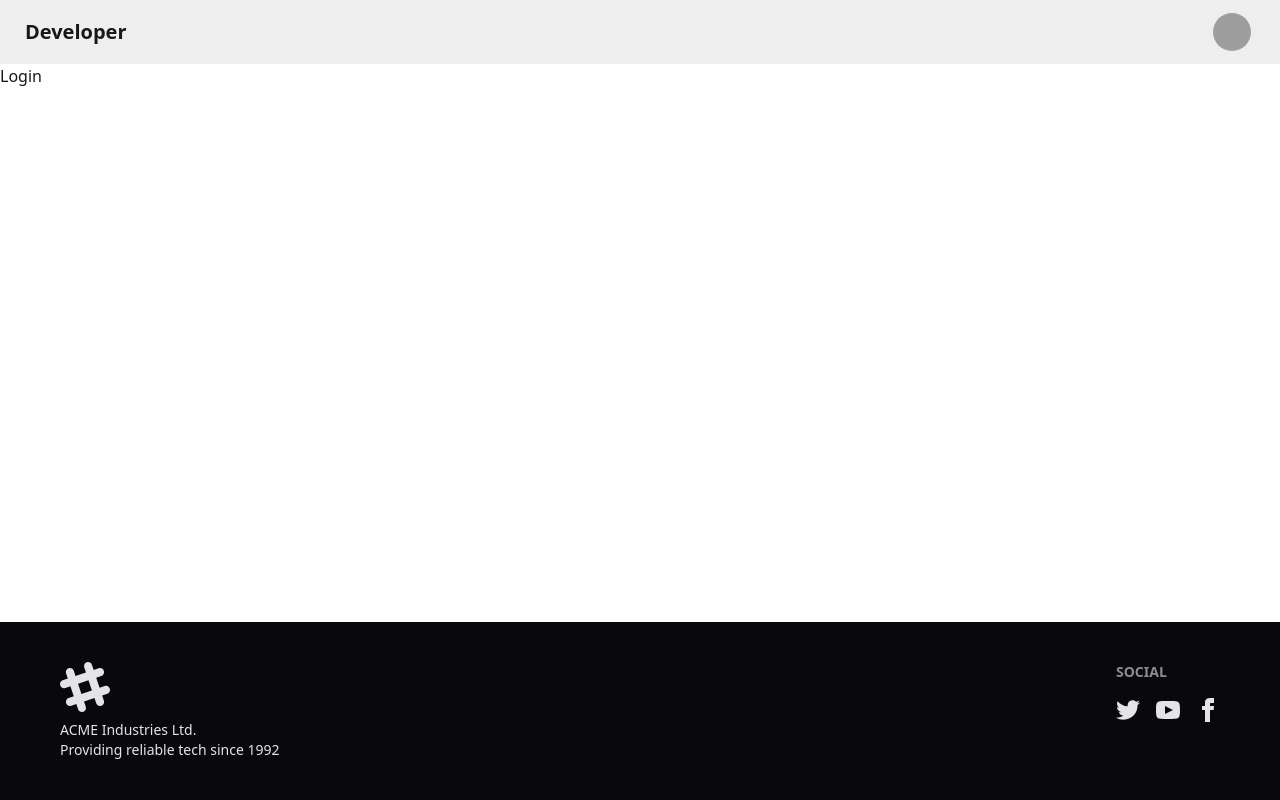
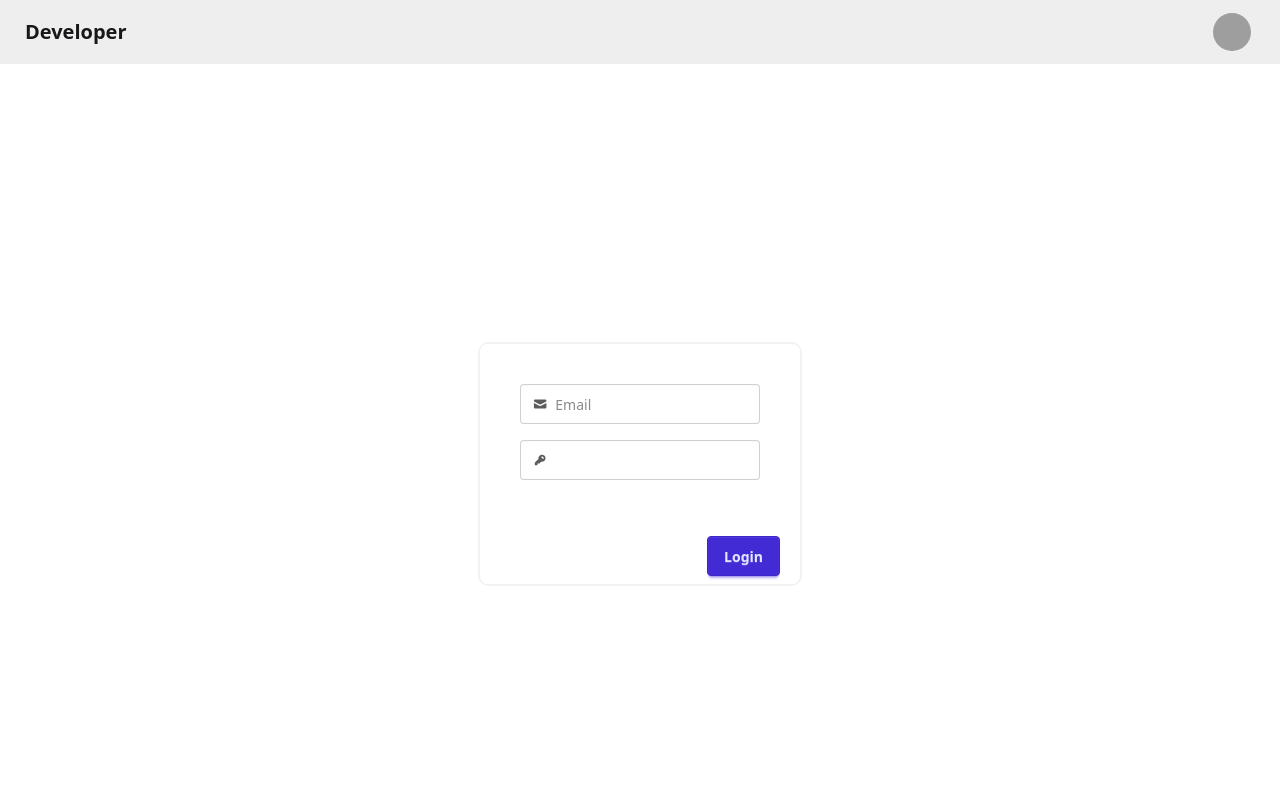
Before and after one commit to SachinBalagam/devTinder-UI, a React (Vite) app: page /login in a window 1280 px wide. Shown: the top 800 px of the page. Built offline with nearby package versions, Linux system fonts and the light colour scheme; grey boxes are pictures that could not be loaded.

Commit message:
login page created

```diff
--- a/package.json
+++ b/package.json
@@ -11,6 +11,7 @@
   },
   "dependencies": {
     "@tailwindcss/vite": "^4.0.3",
+    "axios": "^1.7.9",
     "react": "^18.3.1",
     "react-dom": "^18.3.1",
     "react-router-dom": "^7.1.5",
--- a/src/Footer.jsx
+++ b/src/Footer.jsx
@@ -1,6 +1,6 @@
 const Footer = () => {
   return (
-    <footer className="pr-15 pl-15 footer bg-neutral text-neutral-content p-10 flex flex-row justify-between fixed bottom-0">
+    <footer className="pr-15 pl-15 footer bg-neutral text-neutral-content p-10 flex flex-row justify-between  bottom-0">
       <aside>
         <svg
           width="50"
--- a/src/Login.jsx
+++ b/src/Login.jsx
@@ -1,5 +1,78 @@
+import axios from "axios";
+import { useState } from "react";
+
 const Login = () => {
-  return <div>Login</div>;
+  const [emailId, setEmailId] = useState("");
+  const [password, setPassword] = useState("");
+
+  const handleLogin = async () => {
+    try {
+      const data = await axios.post("http://localhost:7777/login", {
+        emailId,
+        password,
+      });
+      console.log(data);
+    } catch (e) {
+      console.log(e);
+    }
+  };
+
+  return (
+    <div className="flex justify-center items-center h-screen">
+      <div className="card glass w-80 h-60 ">
+        <div className="flex-column justify-center p-10">
+          <label className="input input-bordered flex items-center gap-2 mb-4">
+            <svg
+              xmlns="http://www.w3.org/2000/svg"
+              viewBox="0 0 16 16"
+              fill="currentColor"
+              className="h-4 w-4 opacity-70"
+            >
+              <path d="M2.5 3A1.5 1.5 0 0 0 1 4.5v.793c.026.009.051.02.076.032L7.674 8.51c.206.1.446.1.652 0l6.598-3.185A.755.755 0 0 1 15 5.293V4.5A1.5 1.5 0 0 0 13.5 3h-11Z" />
+              <path d="M15 6.954 8.978 9.86a2.25 2.25 0 0 1-1.956 0L1 6.954V11.5A1.5 1.5 0 0 0 2.5 13h11a1.5 1.5 0 0 0 1.5-1.5V6.954Z" />
+            </svg>
+            <input
+              type="text"
+              className="grow"
+              placeholder="Email"
+              value={emailId}
+              onChange={(e) => {
+                setEmailId(e.target.value);
+              }}
+            />
+          </label>
+
+          <label className="input input-bordered flex items-center gap-2 mb-4">
+            <svg
+              xmlns="http://www.w3.org/2000/svg"
+              viewBox="0 0 16 16"
+              fill="currentColor"
+              className="h-4 w-4 opacity-70"
+            >
+              <path
+                fillRule="evenodd"
+                d="M14 6a4 4 0 0 1-4.899 3.899l-1.955 1.955a.5.5 0 0 1-.353.146H5v1.5a.5.5 0 0 1-.5.5h-2a.5.5 0 0 1-.5-.5v-2.293a.5.5 0 0 1 .146-.353l3.955-3.955A4 4 0 1 1 14 6Zm-4-2a.75.75 0 0 0 0 1.5.5.5 0 0 1 .5.5.75.75 0 0 0 1.5 0 2 2 0 0 0-2-2Z"
+                clipRule="evenodd"
+              />
+            </svg>
+            <input
+              type="password"
+              className="grow"
+              value={password}
+              onChange={(e) => {
+                setPassword(e.target.value);
+              }}
+            />
+          </label>
+        </div>
+        <div className="card-actions justify-end pr-5 pl-5">
+          <button className="btn btn-primary" onClick={handleLogin}>
+            Login
+          </button>
+        </div>
+      </div>
+    </div>
+  );
 };
 
 export default Login;
```
Also changed, not shown: 1 other file (tests, documents, lock files or other folders).
